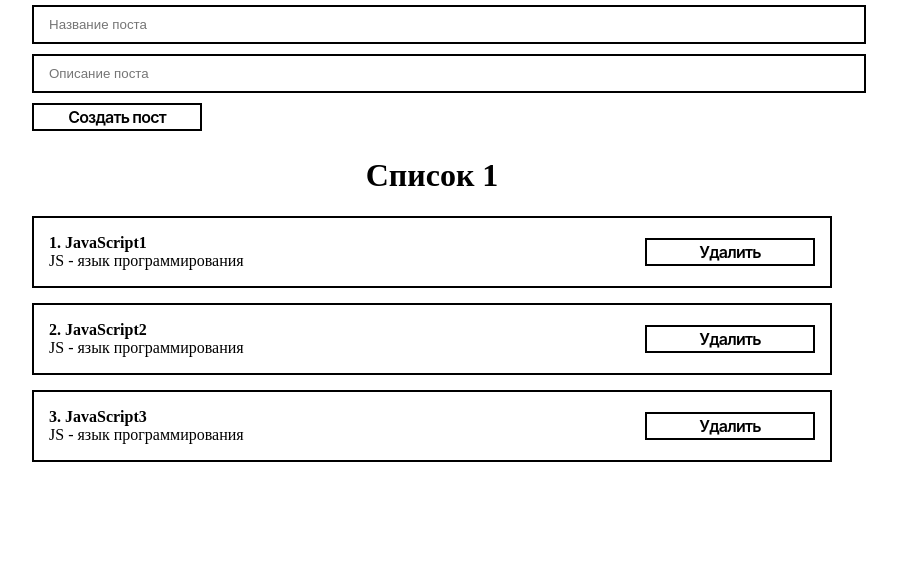
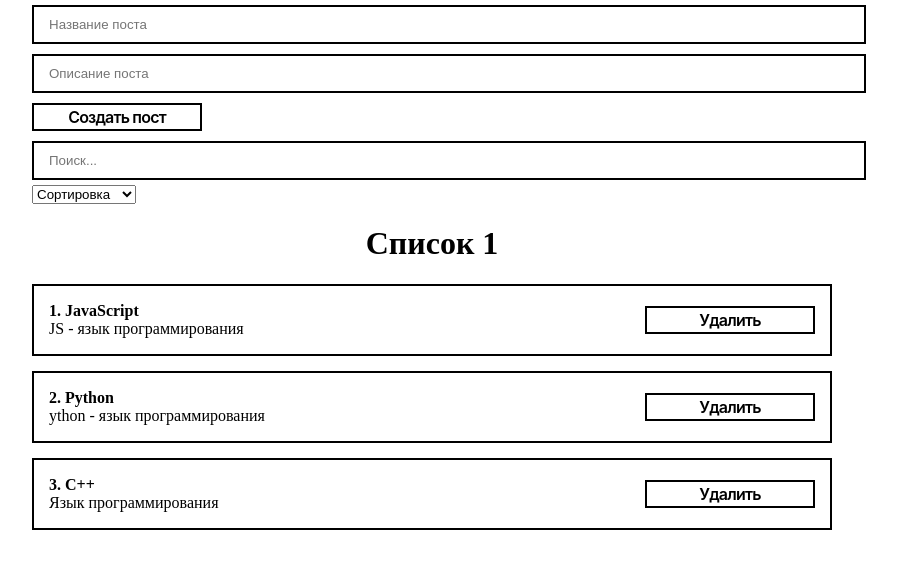
Before and after one commit to KorzhowVD/ToDoApp, a React (Create React App) app: page /posts in a window 1280 px wide. Shown: the top 568 px of the page, without its empty margins (208-1105 px from the left). Built offline with nearby package versions, Linux system fonts and the light colour scheme.

Commit message:
add sorted and search

```diff
--- a/public/index.html
+++ b/public/index.html
@@ -1,5 +1,5 @@
 <!DOCTYPE html>
-<html lang="ru">
+<html lang="en">
   <head>
     <meta charset="utf-8" />
     <meta name="viewport" content="width=device-width, initial-scale=1" />
--- a/src/components/App.js
+++ b/src/components/App.js
@@ -1,4 +1,4 @@
-import React, { useRef, useState } from "react";
+import React, { useRef, useState, useMemo } from "react";
 import Counter from "./Counter/Counter";
 import "../styles/App.css"
 import PostItem from "./PostItem/PostItem";
@@ -6,14 +6,29 @@ import PostList from "./PostList/PostList";
 import MyButton from "./UI/button/MyButton";
 import MyInput from "./UI/input/MyInput";
 import PostForm from "./PostForm/PostForm";
+import MySelect from "./UI/select/MySelect";
 
 function App() {
 
   const [posts, setPosts] = useState([
-    {id:1, title: 'JavaScript1', description: 'JS - язык программирования'},
-    {id:2, title: 'JavaScript2', description: 'JS - язык программирования'},
-    {id:3, title: 'JavaScript3', description: 'JS - язык программирования'}
+    {id:1, title: 'JavaScript', description: 'JS - язык программирования'},
+    {id:2, title: 'Python', description: 'ython - язык программирования'},
+    {id:3, title: 'C++', description: 'Язык программирования'}
   ])
+
+  const [selectedSort, setSelectedSort] = useState('')
+  const [searchQuery, setSearchQuery] = useState('')
+
+  const sortedPosts = useMemo(() => {
+    if (selectedSort) {
+      return [...posts].sort((a, b) => a[selectedSort].localeCompare(b[selectedSort]))
+    }
+    return posts;
+  }, [selectedSort, posts])
+
+  const sortedAndSearchPosts = useMemo (() => {
+    return sortedPosts.filter(post => post.title.toLowerCase().includes(searchQuery.toLowerCase()))
+  }, [searchQuery, sortedPosts])
 
   const createPost = (newPost) => {
     setPosts ([...posts, newPost])
@@ -23,13 +38,31 @@ function App() {
     setPosts(posts.filter(p => p.id !== post.id))
   }
 
+  const sortPost = (sort) => {
+    setSelectedSort(sort)
+  }
 
   return(
     <div className="wrapper">
       <PostForm create={createPost}/>
-      {posts.length !== 0
+      <MyInput
+        placeholder='Поиск...'
+        value={searchQuery}
+        onChange={event => setSearchQuery(event.target.value) }
+      />
+      <MySelect
+        value={selectedSort}
+        defaultValue='Сортировка'
+        onChange={sortPost}
+        options={[
+          {value: 'title', name: 'По названию'},
+          {value: 'description', name: 'По описанию'}
+        ]}
+
+      />
+      {sortedAndSearchPosts.length !== 0
         ?
-        <PostList remove={removePost} posts={posts} title='Список 1'/>
+        <PostList remove={removePost} posts={sortedAndSearchPosts} title='Список 1'/>
         :
         <h1 style={{textAlign: 'center'}}>
           Посты не найдены!
--- /dev/null
+++ b/src/components/UI/select/MySelect.jsx
@@ -0,0 +1,18 @@
+import React from 'react'
+
+const MySelect = ({options, defaultValue, value, onChange}) => {
+	return (
+		<select
+			value={value}
+			onChange={event => onChange(event.target.value)}
+		>
+			<option disabled value="">{defaultValue}</option>
+			{options.map(option =>
+				<option key={option.value} value={option.value}>
+					{option.name}
+				</option>)}
+	</select>
+	)
+}
+
+export default MySelect;
```
Also changed, not shown: src/components/PostFilter/PostFilter.jsx (added, +24 -0 lines).
